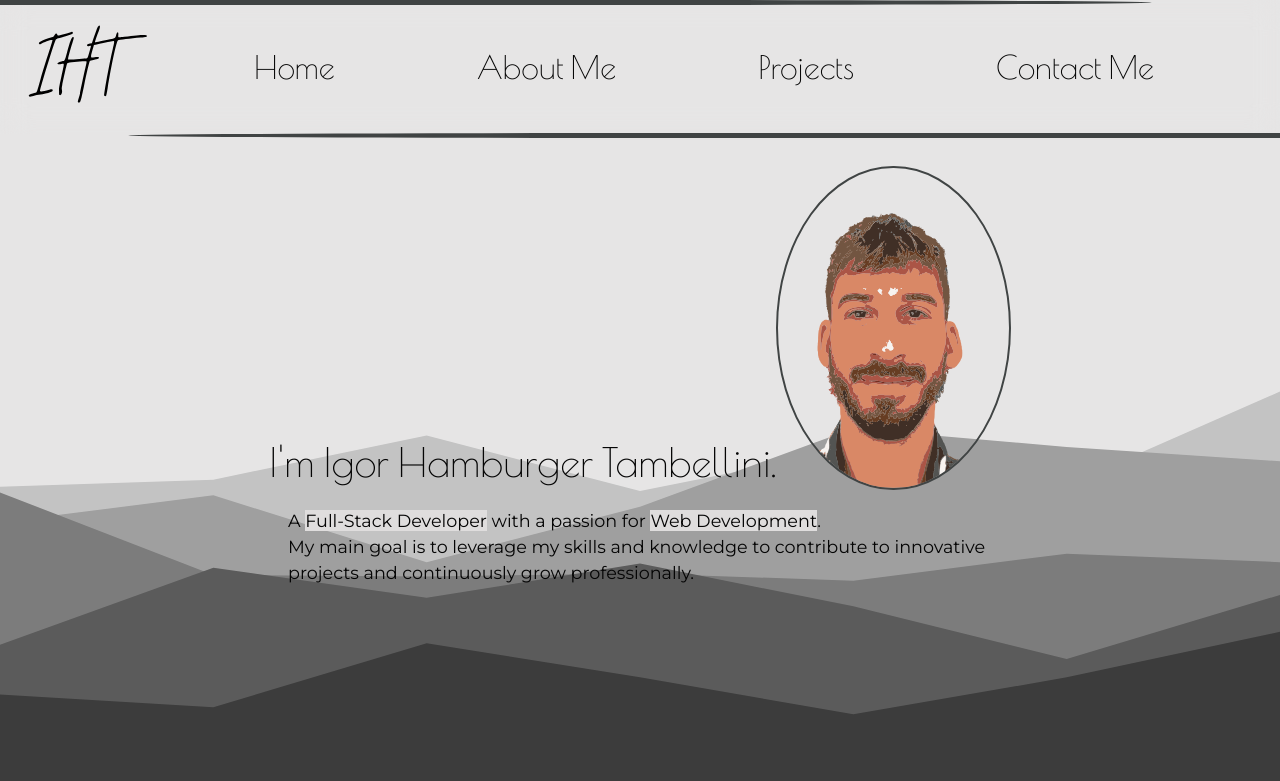
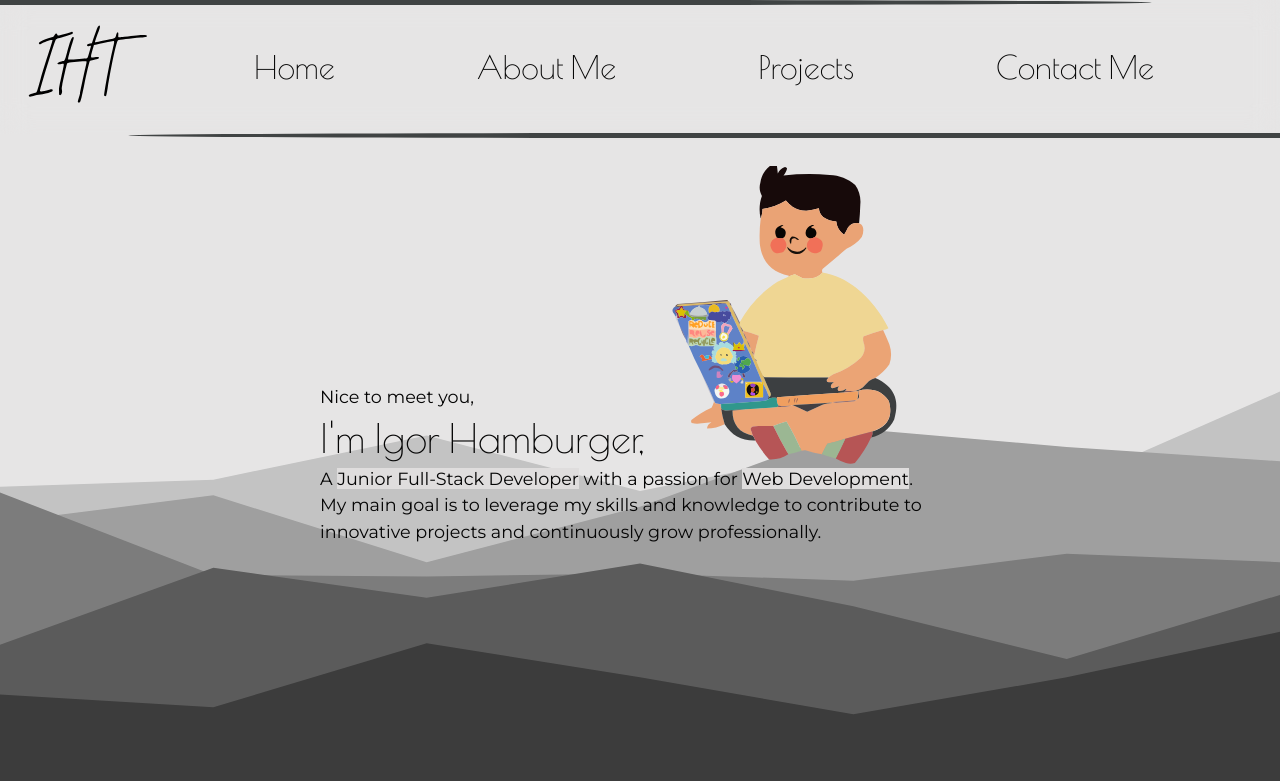
Before and after one commit to igor-ht/my-portfolio, a Next.js app in the folder client/: page / in a window 1280 px wide. Shown: the top 781 px of the page. Built offline with nearby package versions, Linux system fonts and the light colour scheme.

Commit message:
home section modified

```diff
--- a/client/src/app/components/Main/components/ContactMe/style.scss
+++ b/client/src/app/components/Main/components/ContactMe/style.scss
@@ -37,6 +37,7 @@
         box-shadow: 0px 0px 5px 1px white;
         transition: box-shadow 0.5s;
         filter: invert(var(--filter));
+        user-select: none;
         &:hover {
           box-shadow: 0px 0px 10px 3px white;
         }
--- a/client/src/app/components/Main/components/Home/Home.tsx
+++ b/client/src/app/components/Main/components/Home/Home.tsx
@@ -7,19 +7,24 @@ export default function Home() {
 		<div id="home">
 			<div className="intro">
 				<section className="greet">
-					<h1 className={`${poiret_one.className}`}>I&apos;m Igor Hamburger Tambellini.</h1>
+					<span>
+						<p className={`${montserrat.className}`}>Nice to meet you,</p>
+						<h1 className={`${poiret_one.className}`}>I&apos;m Igor Hamburger,</h1>
+					</span>
 					<Image
-						src={'/me.svg'}
+						src={'/avatar.svg'}
 						height={300}
 						width={300}
-						alt="me"
+						alt="avatar"
 					/>
 				</section>
-				<p className={`${montserrat.className}`}>
-					A <mark>Full-Stack Developer</mark> with a passion for <mark>Web Development</mark>.
-					<br />
-					My main goal is to leverage my skills and knowledge to contribute to innovative projects and continuously grow professionally.
-				</p>
+				<section className="greet">
+					<p className={`${montserrat.className}`}>
+						A <mark>Junior Full-Stack Developer</mark> with a passion for <mark>Web Development</mark>.
+						<br />
+						My main goal is to leverage my skills and knowledge to contribute to innovative projects and continuously grow professionally.
+					</p>
+				</section>
 			</div>
 		</div>
 	);
--- a/client/src/app/components/Main/components/Home/style.scss
+++ b/client/src/app/components/Main/components/Home/style.scss
@@ -15,38 +15,43 @@
     .greet {
       display: flex;
       flex-direction: row;
-      align-items: center;
+      align-items: end;
+      margin: auto;
+      width: 40rem;
+
+      span {
+        display: flex;
+        flex-direction: column;
 
         h1 {
           color: var(--color);
           font-size: 2.5rem;
+          margin-top: 0.3rem;
           margin-bottom: 0.3rem;
           align-self: end;
           filter: invert(var(--filter));
         }
         img {
-        height: 40dvh;
-        width: 18dvw;
+          height: 20rem;
+          width: 20rem;
           object-fit: cover;
-        border-radius: 100%;
           user-select: none;
-        border: 2px solid var(--accent);
           filter: invert(var(--filter));
         }
       }
-
       p {
         font-size: 1.1rem;
         font-weight: 500;
-      max-width: 55dvw;
         color: var(--color);
         filter: invert(var(--filter));
         line-height: 1.5;
+        margin: 0;
 
         mark {
           color: var(--color);
           background-color: var(--sec-color);
           filter: invert(var(--filter));
+        }
       }
     }
   }
@@ -65,12 +70,10 @@
           margin-left: 1.5rem;
         }
         img {
-          height: 22dvh;
-          width: 35dvw;
+          height: 10rem;
+          width: 10rem;
           margin-right: 1rem;
         }
-      }
-
         p {
           max-width: 80dvw;
 
@@ -81,3 +84,4 @@
       }
     }
   }
+}
--- a/client/src/app/layout.scss
+++ b/client/src/app/layout.scss
@@ -2,7 +2,6 @@ html {
   all: unset;
   width: 100dvw;
   background-color: var(--background-color);
-  // filter: invert(var(--filter));
   scroll-snap-type: y mandatory;
   scroll-behavior: smooth;
   scroll-padding: var(--scroll-padding, 9rem);
```
Also changed, not shown: client/public/avatar.svg (added), client/public/me.svg (deleted). Lines whose indentation alone changed are shown as unchanged.
